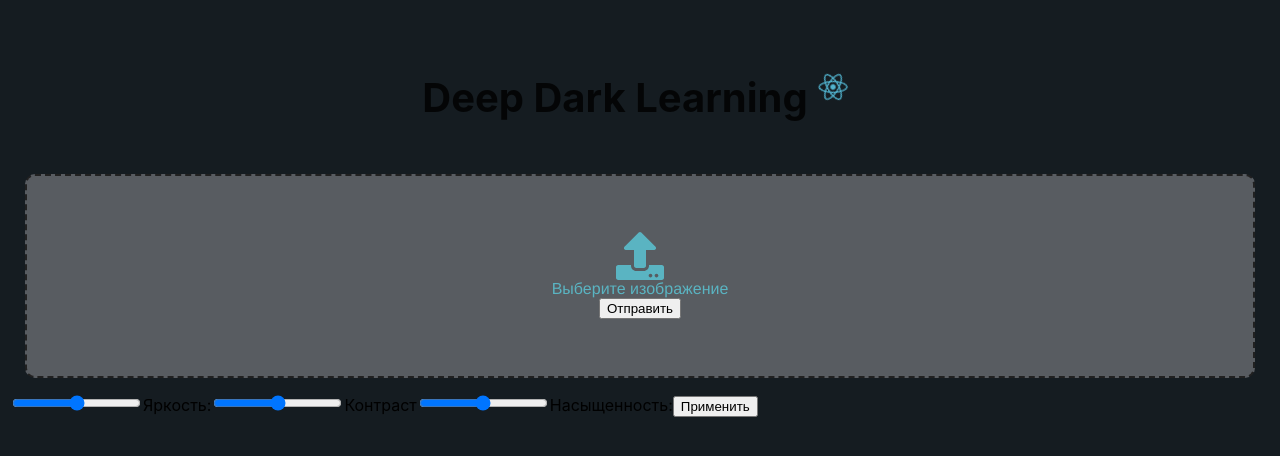
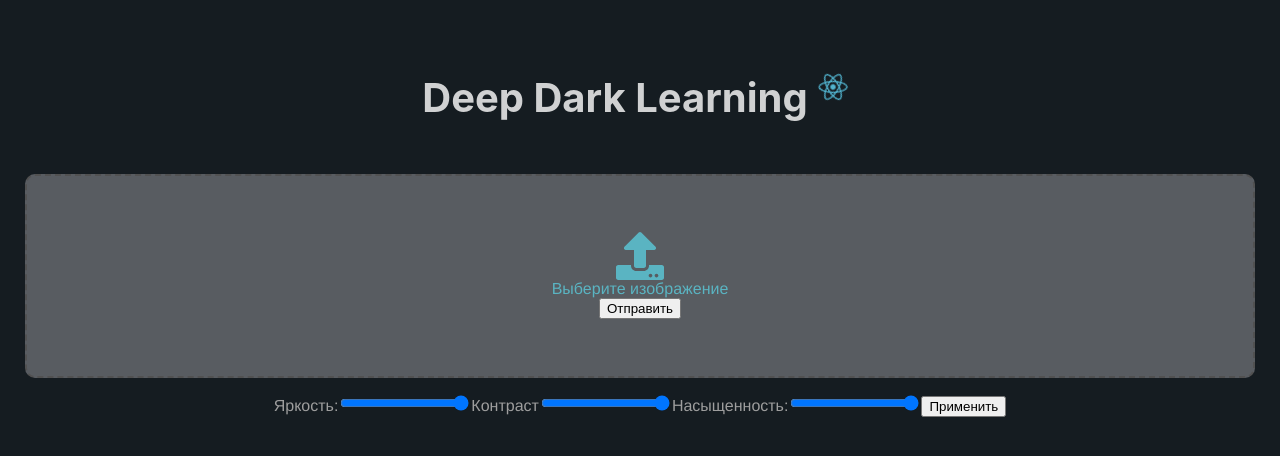
Before and after one commit to miurri/hackfront, a React (Create React App) app: page / in a window 1280 px wide. Shown: the top 456 px of the page. Built offline with nearby package versions, Linux system fonts and the light colour scheme.

Commit message:
алло

```diff
--- a/src/App.css
+++ b/src/App.css
@@ -35,6 +35,7 @@ body{
   font-size: calc(10px + 2vmin);
 }
 .footer{
+  color: white;
   display: flex;
   align-items: center;
   justify-content: center;
--- a/src/App.js
+++ b/src/App.js
@@ -4,9 +4,11 @@ import './App.css';
 import Button from './components/button/button';
 import {library} from '@fortawesome/fontawesome-svg-core';
 import {faUpload} from '@fortawesome/free-solid-svg-icons';
+import {faDownload} from '@fortawesome/free-solid-svg-icons';
 
 
 library.add(faUpload);
+library.add(faDownload);
 
 class App extends Component {
     render() {
--- a/src/components/button/button.css
+++ b/src/components/button/button.css
@@ -7,7 +7,7 @@
     height: 200px;
     margin: 15px;
     border-radius: 10px;
-    border: 2px dashed #212121;
+    border: 2px dashed #515151;
     outline-offset: -12px;
     text-align: center;
     color: #5ab4c2;
@@ -30,5 +30,18 @@
     z-index: -10;
 }
 .FileUpload :hover{
-    color: #111519;
+    color: #2f3637;
 }
+
+.settings {
+    display: flex;
+    align-items: center;
+    justify-content: center;
+    font-family: "Helvetica Neue", sans-serif;
+    color: #9e9e9e;
+}
+
+.show{
+    display: flex;
+    justify-content: center;
+}
--- a/src/components/button/button.js
+++ b/src/components/button/button.js
@@ -37,7 +37,7 @@ class Button extends Component {
         super(props);
         this.state = {
             data: null,
-            result: null,
+            result: true,
             isFetching: true
         };
     }
@@ -119,49 +119,44 @@ class Button extends Component {
                         </form>
                     </DragAndDrop>
                 </div>
-                <div>
+                <div className="settings">
                     <form className="inputs"
                           method="post"
                           action="">
                         <CSRFToken/>
+                        <label htmlFor="brighteness">Яркость:</label>
                         <input type="range"
                                id="brighteness"
                                min="0"
                                max="2"
-                               step="0.01"
-                               value="1"
+                               step="0.1"
                         />
-                        <label htmlFor="brighteness">Яркость:</label>
+                        <label htmlFor="contrast">Контраст</label>
                         <input type="range"
                                id="contrast"
                                min="0"
                                max="2"
-                               step="0.01"
-                               value="1"
+                               step="0.1"
                         />
-                        <label htmlFor="contrast">Контраст</label>
+                        <label htmlFor="hasyshennost">Насыщенность:</label>
                         <input type="range"
                                id="hasyshennost"
                                min="0"
                                max="2"
-                               step="0.01"
-                               value="1"
+                               step="0.1"
                         />
-                        <label htmlFor="hasyshennost">Насыщенность:</label>
                         <input type="submit"
                                value="Применить"
                                onClick={this.sendform}
                         />
                     </form>
                 </div>
-                <span>
+                <div className="show">
                     {this.state.data ? <Image src={URL.createObjectURL(this.state.data)} descriprion="original"/> :
                         <br/>}
-                </span>
-                <span>
-                    {this.state.result ? <Image src={URL.createObjectURL(this.state.result)} descriprion="result"/> :
+                    {this.state.data ? <Image src={URL.createObjectURL(this.state.data)} descriprion="original"/> :
                         <br/>}
-                </span>
+                </div>
             </div>
         )
     }
--- a/src/components/image/image.css
+++ b/src/components/image/image.css
@@ -1,7 +1,7 @@
 .panel {
     display: flex;
-    height: 500px;
-    width: 700px;
+    height: 60%;
+    width: 40%;
     margin: 15px;
     background: #61646a;
     border-radius: 5px;
```
Also changed, not shown: public/4.png (added), src/components/inputs/inputs.js (deleted), 1 other file (tests, documents, lock files or other folders).
